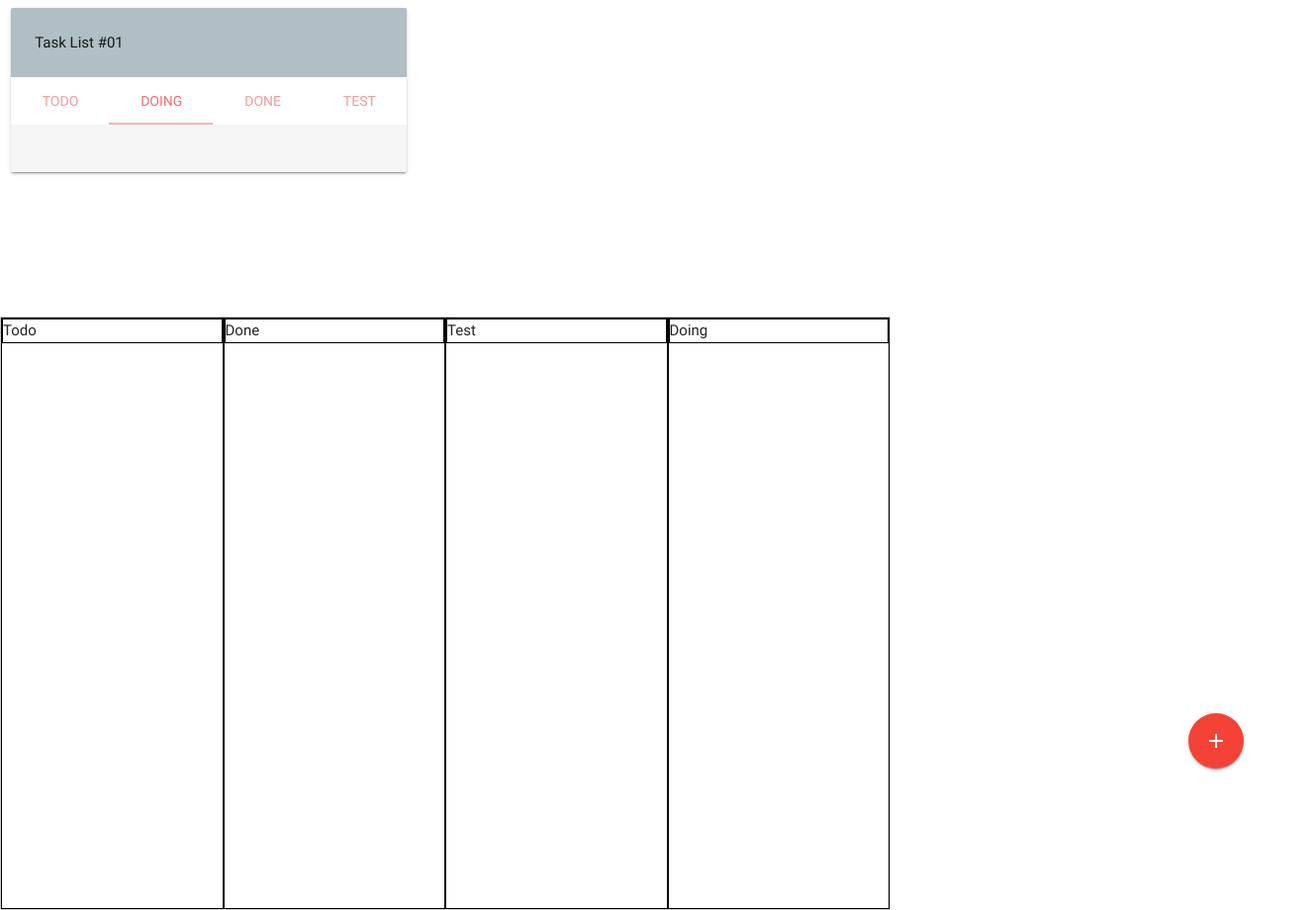
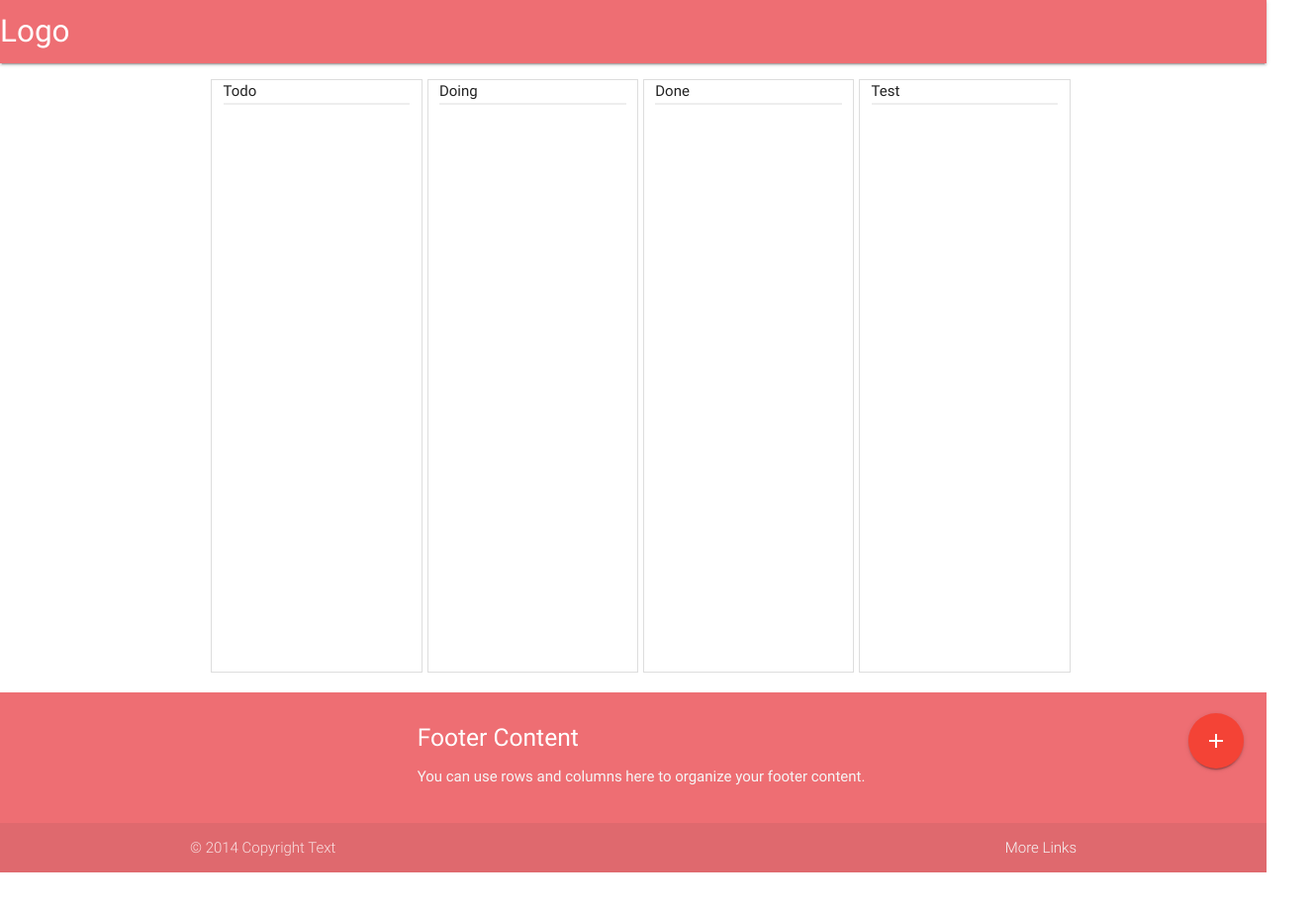
Before and after one commit to AdrianoTosetto/todolist, a plain HTML site: page materialize/index.html in a window 1280 px wide. Shown: the whole page at 99% size, 1329 px wide, since content can reach past the window. After the commit the page ends 882 px from the top, so only its background shows below. Drawn offline with Linux system fonts and the light colour scheme.

Commit message:
kjjdasksajdklsa

```diff
--- a/materialize/index.html
+++ b/materialize/index.html
@@ -6,38 +6,58 @@
 
 	  <!-- Compiled and minified JavaScript -->
     <style type="text/css">
+    body {
+      display: flex;
+      min-height: 100vh;
+      flex-direction: column;
+    }
+    header{
+    	margin-bottom: 2vh;
+    }
+    main {
+      flex: 1 0 auto;
+    }
     #todolist {
-      width: 900px;
-      border:1px solid #CCC;
       height: 600px;
     }
     #todo{
-      border:1px solid #000;
-      width: 25%;
+      height: 100%;
+    }
+    #doing {
+      height: 100%;
+    }
+    #done{
+      height: 100%;
+    }
+    #test{
       height: 100%;
       float:left;
     }
-    #doing {
-      border:1px solid #000;
-      width: 25%;
-      height: 100%;
-      float:right;
-    }
-    #test{
-      border:1px solid #000;
-      width: 25%;
-      height: 100%;
-      float:right;
-    }
-    #done{
-      border:1px solid #000;
-      width: 25%;
-      height: 100%;
-      float:right;
-    }
     .header{
       width: 100%;
-      border: 1px solid #000;
+      border-bottom: 2px solid #EEE;
+    }
+    .paragraph-task{
+      color:#222;
+      text-align: center;
+      vertical-align: middle;
+      line-height: 40px;
+
+    }
+    .task-container {
+      background: #EEE;
+      border-radius:10px;
+      height:50px;
+      cursor:pointer;
+      transition:0.5s;
+      width: 100%;
+    }
+    .task-container:hover{
+        background: #DDD;
+    }
+    .container-col {
+    	border:1px solid #DDD;
+    	margin-right: 5px;
     }
     </style>
 	  <script src="jquery.js"></script>
@@ -52,12 +72,18 @@
 	  <script type="text/javascript" src="animations.js"></script>
 
     <script type="text/javascript">
+      var calledTwice = new Array();
 
-      var onDrag = function(event) {
+      var len = readId();
+
+      for(var i = 0; i < len; i++) {
+          calledTwice[i] = false;
+      }
+
+      var onDrag = function(event, id) {
           //event.preventDefault();
-          event.dataTransfer.setData('id', parseInt(this.id) - 1);
-          console.log(this.id);
-      }
+
+          event.dataTransfer.setData('id',id);      }
 
       var onDragOver = function(event) {
 
@@ -65,8 +91,12 @@
 
       var onDrop = function(event, status) {
         var data = event.dataTransfer.getData('id');
-         console.log(data);
+        if(!calledTwice[data-1]) {
             setCookie("taskStatus" + data, status);
+            console.log(status);
+            loadTasks();
+          }
+          for(var i = 0; i < len; i++) calledTwice[i] = false;
       }
 
       var onDragEnd = function(event) {
@@ -75,7 +105,6 @@
       }
     </script>
 </head>
-<body>
 
   <!DOCTYPE html>
   <html>
@@ -91,35 +120,16 @@
     </head>
 
     <body>
-  <div class="row" id="1" style="min-height:300px !important;">
-    <div class="col s15 m3">
-    <div class="card blue-grey lighten-3" style="min-width: 400px !important;">
-      <div class="card-content">
-        <p>Task List #01</p>
+    <main>
+
+   <header>
+
+  <nav>
+    <div class="nav-wrapper">
+      <a href="#" class="brand-logo">Logo</a>
     </div>
-      <div class="card-tabs">
-        <ul class="tabs tabs-fixed-width">
-          <li class="tab" id="todoTab" ondrop='onDrop(event, "todo");' ondragover="event.preventDefault();"><a href="#tasktodo">Todo</a></li>
-          <li class="tab" ondrop='onDrop(event, "doing");' ondragover="event.preventDefault();"><a class="active" href="#taskDoing">Doing</a></li>
-          <li class="tab" ondrop='onDrop(event, "done");' ondragover="event.preventDefault();"><a href="#taskDone">Done</a></li>
-          <li class="tab" ondrop='onDrop(event, "test");' ondragover="event.preventDefault();"><a href="#taskTest">Test</a></li>
-        </ul>
-      </div>
-      <div class="card-content grey lighten-4">
-        <div id="tasktodo">
-          <div class = "task">
-              <p class = "task-descrption"></p>
-          </div>
-
-        </div>
-        <div id="taskDoing"></div>
-        <div id="taskDone"></div>
-        <div id="taskTest"></div>
-      </div>
-    </div>
-  </div>
-  </div>
-
+  </nav>
+      </header>
   <!-- Modal Structure -->
   <div id="modal1" class="modal modal-fixed-footer">
     <div class="modal-content">
@@ -143,30 +153,45 @@
     <div class="fixed-action-btn">
         <a class="btn-floating btn-large waves-effect waves-light red modal-trigger" href="#modal1"><i class="material-icons">add</i></a>
     </div>
-    </body>
-    <div id="todolist" ondrop='onDrop(event, "todo");' ondragover="event.preventDefault();">
-      <div id="todo">
-        <div class="header">
-          Todo
+
+
+        <div id="todolist" class="row">
+          <div id="todo" ondrop='onDrop(event, "todo");' ondragover="event.preventDefault();" class="col s2 offset-s2 container-col">
+            <div class="header"> Todo </div>
+            <div class = "content" id = "todoContent"></div>
           </div>
+
+
+          <div id="doing" ondrop='onDrop(event, "doing");' ondragover="event.preventDefault();" class="col s2 container-col">
+            <div class="header"> Doing </div>
+             <div class = "content" id = "doingContent"></div>
           </div>
-      <div id="doing" ondrop='onDrop(event, "doing");' ondragover="event.preventDefault();">
-        <div class="header">
-          Doing
+          <div id="done" ondrop='onDrop(event, "done");' ondragover="event.preventDefault();"  class="col s2 container-col">
+            <div class="header"> Done </div>
+             <div class = "content" id = "doneContent"></div>
           </div>
+          <div id="test" ondrop='onDrop(event, "test");' ondragover="event.preventDefault();"  class="col s2 container-col">
+            <div class="header"> Test </div>
+             <div class = "content" id = "testContent"></div>
           </div>
-      <div id="test" ondrop='onDrop(event, "test");' ondragover="event.preventDefault();">
-        <div class="header">
-          Test
+
         </div>
-      </div>
-      <div id="done" ondrop='onDrop(event, "done");' ondragover="event.preventDefault();">
-        <div class="header">
-          Done
+  </main>
+ <footer class="page-footer">
+          <div class="container">
+            <div class="row">
+              <div class="col s12 offset-s3">
+                <h5 class="white-text">Footer Content</h5>
+                <p class="grey-text text-lighten-4">You can use rows and columns here to organize your footer content.</p>
               </div>
             </div>
           </div>
-
-  </html>
+          <div class="footer-copyright">
+            <div class="container">
+            © 2014 Copyright Text
+            <a class="grey-text text-lighten-4 right" href="#!">More Links</a>
+            </div>
+          </div>
+        </footer>
 </body>
 </html>
--- a/materialize/task.js
+++ b/materialize/task.js
@@ -10,6 +10,7 @@ $(document).ready(function() {
 		addTask(taskDesc, status, readId());
 
 		setCookie("nextId", parseInt(readId()) + 1);
+		loadTasks();
 	});
 	loadTasks();
 });
@@ -22,29 +23,37 @@ var resetCookie = function(taskDesc, status,id) {
 
 }
 
+var clearHTML = function() {
+	$('.content').empty();
+}
+
 var loadTasks = function() {
+	clearHTML();
 	var _id = readId();
 	console.log(_id);
 	for(var cid = 1; cid < _id; cid++) {
 
 		var taskDesc = getCookie("taskDesc"   + cid);
 		var status   = getCookie("taskStatus" + cid);
-		console.log(taskDesc + " " + status);
+		//console.log(taskDesc + " " + status);
 		if(taskDesc == null || status == null) continue;
 
-		var html = $('<p class = "paragraph-task" id="'+cid+'"  draggable=true ondragstart="onDrag(event)" >' +taskDesc+ '</p>');
+		var html = $('<div class="task-container"><p class = "paragraph-task" id="'+cid+'"  draggable=true ondragstart="onDrag(event,' + cid +')">' +taskDesc+ '</p></div>');
 		if(status == "todo")
-			$("#todo").append(html);
+			$("#todoContent").append(html);
 		if(status == "doing")
-			$("#doing").append(html);
+			$("#doingContent").append(html);
 		if(status == "done")
-			$("#done").append(html);
+			$("#doneContent").append(html);
 		if(status == "test")
-			$("#test").append(html);
+			$("#testContent").append(html);
 	}
 }
 
+
+//mudar
 var readId = function() {
+
 	if((id = getCookie("nextId")) != null)
 		 return id;
 	else
```
Lines whose indentation alone changed are shown as unchanged.
